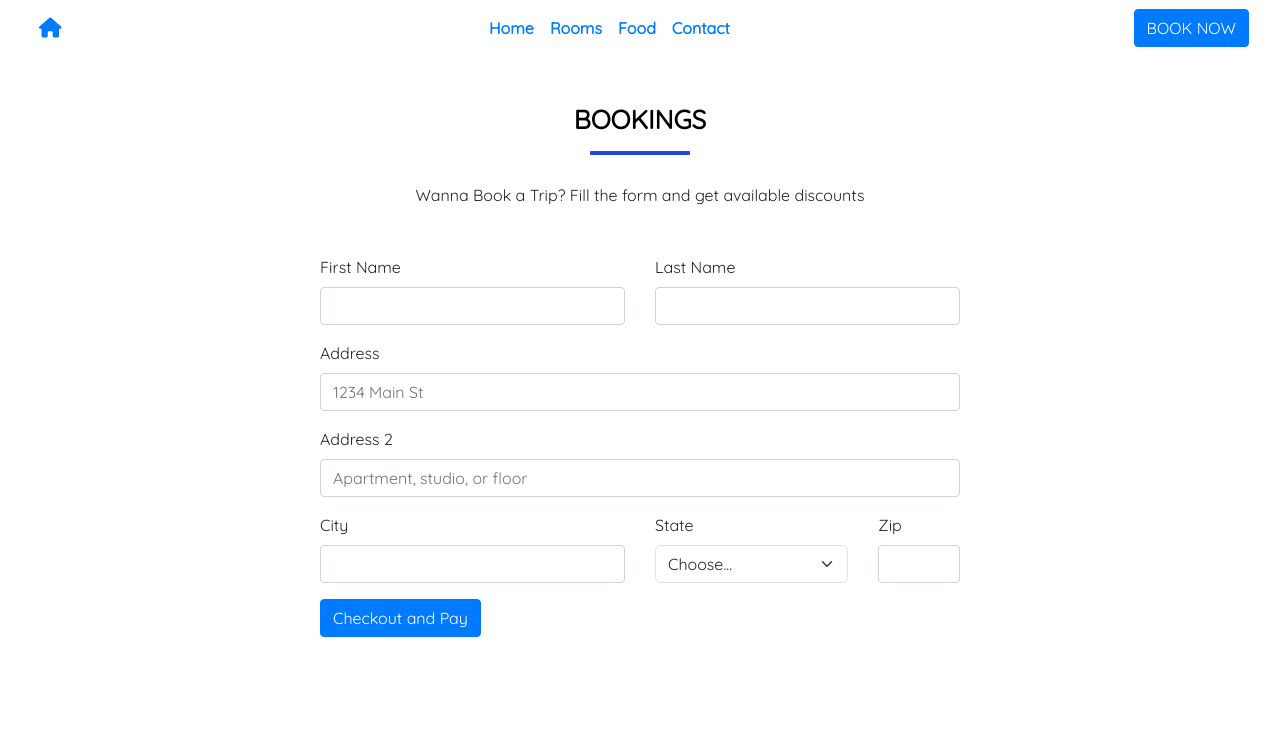
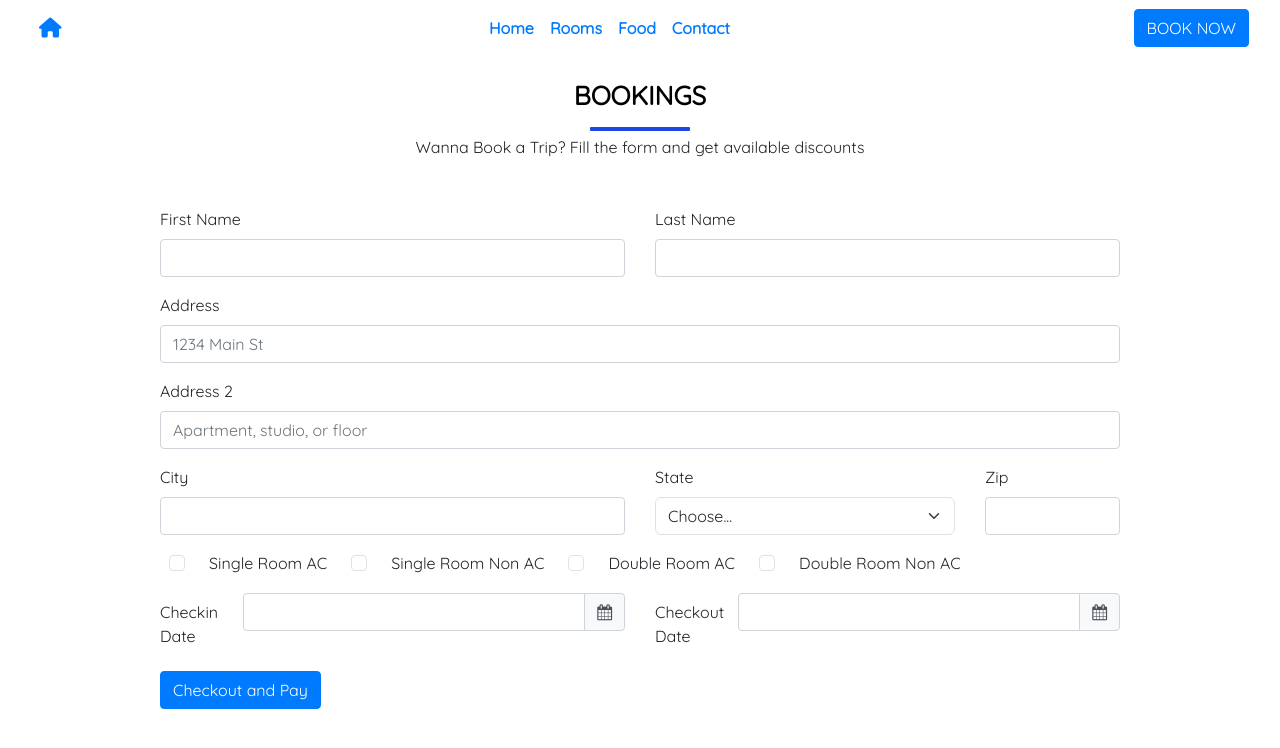
Before and after one commit to pooranjoyb/IslandResort, a React (Vite) app in the folder island_resort/: page /booking in a window 1280 px wide. Shown: the top 748 px of the page. Built offline with nearby package versions, Linux system fonts and the light colour scheme.

Commit message:
Added changes

```diff
--- a/island_resort/src/components/Booking.jsx
+++ b/island_resort/src/components/Booking.jsx
@@ -5,32 +5,32 @@ function Booking() {
     return (
         <>
             <Navbar />
-            <section className="mb-5 my-4" style={{ margin: "0 20rem" }}>
-                <h2 className="h1-responsive font-weight-bold text-center my-5">Bookings</h2>
+            <section className="mb-5 my-2" style={{ margin: "0 10rem" }}>
+                <h2 className="h1-responsive font-weight-bold text-center my-4">Bookings</h2>
                 <p className="text-center w-responsive mx-auto mb-5">Wanna Book a Trip? Fill the form and get available discounts</p>
 
                 <div className="">
-                    <form class="row g-3">
+                    <form class="row g-3" action=''>
                         <div class="col-md-6">
                             <label for="FirstName" class="form-label">First Name</label>
-                            <input type="text" class="form-control" id="FirstName"/>
+                            <input type="text" class="form-control" id="FirstName" />
                         </div>
                         <div class="col-md-6">
                             <label for="LastName" class="form-label">Last
-                        Name</label>
-                            <input type="text" class="form-control" id="LastName"/>
+                                Name</label>
+                            <input type="text" class="form-control" id="LastName" />
                         </div>
                         <div class="col-12">
                             <label for="inputAddress" class="form-label">Address</label>
-                            <input type="text" class="form-control" id="inputAddress" placeholder="1234 Main St"/>
+                            <input type="text" class="form-control" id="inputAddress" placeholder="1234 Main St" />
                         </div>
                         <div class="col-12">
                             <label for="inputAddress2" class="form-label">Address 2</label>
-                            <input type="text" class="form-control" id="inputAddress2" placeholder="Apartment, studio, or floor"/>
+                            <input type="text" class="form-control" id="inputAddress2" placeholder="Apartment, studio, or floor" />
                         </div>
                         <div class="col-md-6">
                             <label for="inputCity" class="form-label">City</label>
-                            <input type="text" class="form-control" id="inputCity"/>
+                            <input type="text" class="form-control" id="inputCity" />
                         </div>
                         <div class="col-md-4">
                             <label for="inputState" class="form-label">State</label>
@@ -44,10 +44,42 @@ function Booking() {
                         </div>
                         <div class="col-md-2">
                             <label for="inputZip" class="form-label">Zip</label>
-                            <input type="text" class="form-control" id="inputZip"/>
+                            <input type="text" class="form-control" id="inputZip" />
+                        </div>
+                        <div class="form-check form-check-inline">
+                            <input class="form-check-input mx-4" type="checkbox" id="inlineCheckbox1" value="option1" />
+                            <label class="form-check-label" for="inlineCheckbox1">Single Room AC</label>
+                            <input class="form-check-input mx-4" type="checkbox" id="inlineCheckbox2" value="option2" />
+                            <label class="form-check-label" for="inlineCheckbox2">Single Room Non AC</label>
+                            <input class="form-check-input mx-4" type="checkbox" id="inlineCheckbox2" value="option2" />
+                            <label class="form-check-label" for="inlineCheckbox2">Double Room AC</label>
+                            <input class="form-check-input mx-4" type="checkbox" id="inlineCheckbox2" value="option2" />
+                            <label class="form-check-label" for="inlineCheckbox2">Double Room Non AC</label>
+                        </div>
+                        <label for="date" class="col-1 col-form-label">Checkin Date</label>
+                        <div class="col-5">
+                            <div class="input-group date" id="datepicker">
+                                <input type="text" class="form-control" id="date" />
+                                <span class="input-group-append">
+                                    <span class="input-group-text bg-light d-block">
+                                        <i class="fa fa-calendar"></i>
+                                    </span>
+                                </span>
+                            </div>
+                        </div>
+                        <label for="date" class="col-1 col-form-label">Checkout Date</label>
+                        <div class="col-5">
+                            <div class="input-group date" id="datepicker">
+                                <input type="text" class="form-control" id="date" />
+                                <span class="input-group-append">
+                                    <span class="input-group-text bg-light d-block">
+                                        <i class="fa fa-calendar"></i>
+                                    </span>
+                                </span>
+                            </div>
                         </div>
                         <div class="col-12">
-                            <button type="submit" class="btn btn-primary">Checkout and Pay</button>
+                            <button type='submit' class="btn btn-primary">Checkout and Pay</button>
                         </div>
                     </form>
                 </div>
--- a/island_resort/src/components/Navbar.jsx
+++ b/island_resort/src/components/Navbar.jsx
@@ -5,7 +5,7 @@ function Navbar() {
         <>
             <nav className="navbar navbar-expand-lg navbar-dark shadow-5-strong">
                 <div className="container-fluid">
-                    <a className="navbar-brand text-primary fw-bold bg-white px-2 rounded" href="#">
+                    <a className="navbar-brand text-primary fw-bold bg-white px-2 rounded" href={`/`}>
                     <i class="fa-solid fa-house"></i></a>
                     <button className="navbar-toggler" type="button" data-bs-toggle="collapse" data-bs-target="#navbarSupportedContent" aria-controls="navbarSupportedContent" aria-expanded="false" aria-label="Toggle navigation">
                         <span className="navbar-toggler-icon"></span>
```
Also changed, not shown: island_resort/src/assets/footer.jpg (deleted).
